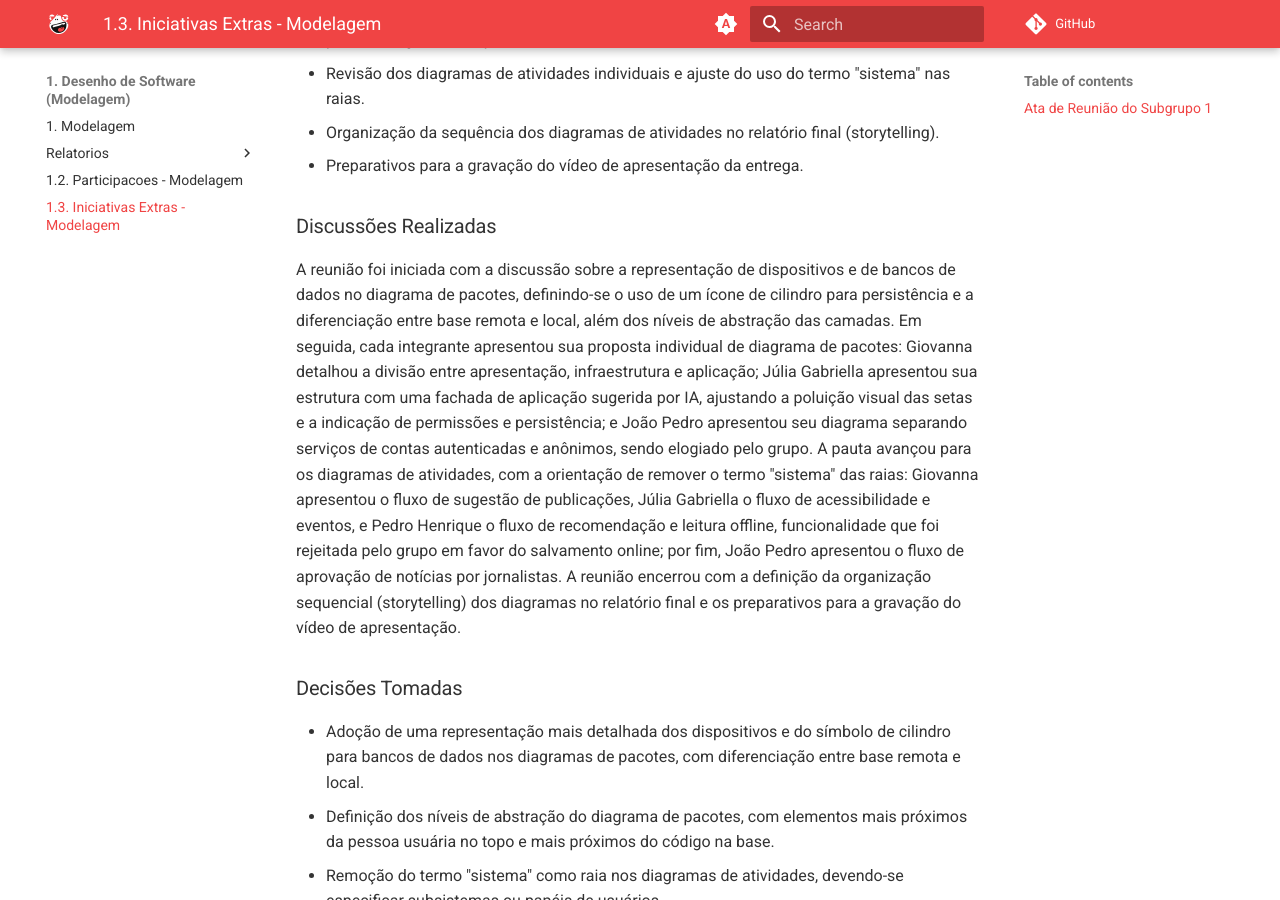
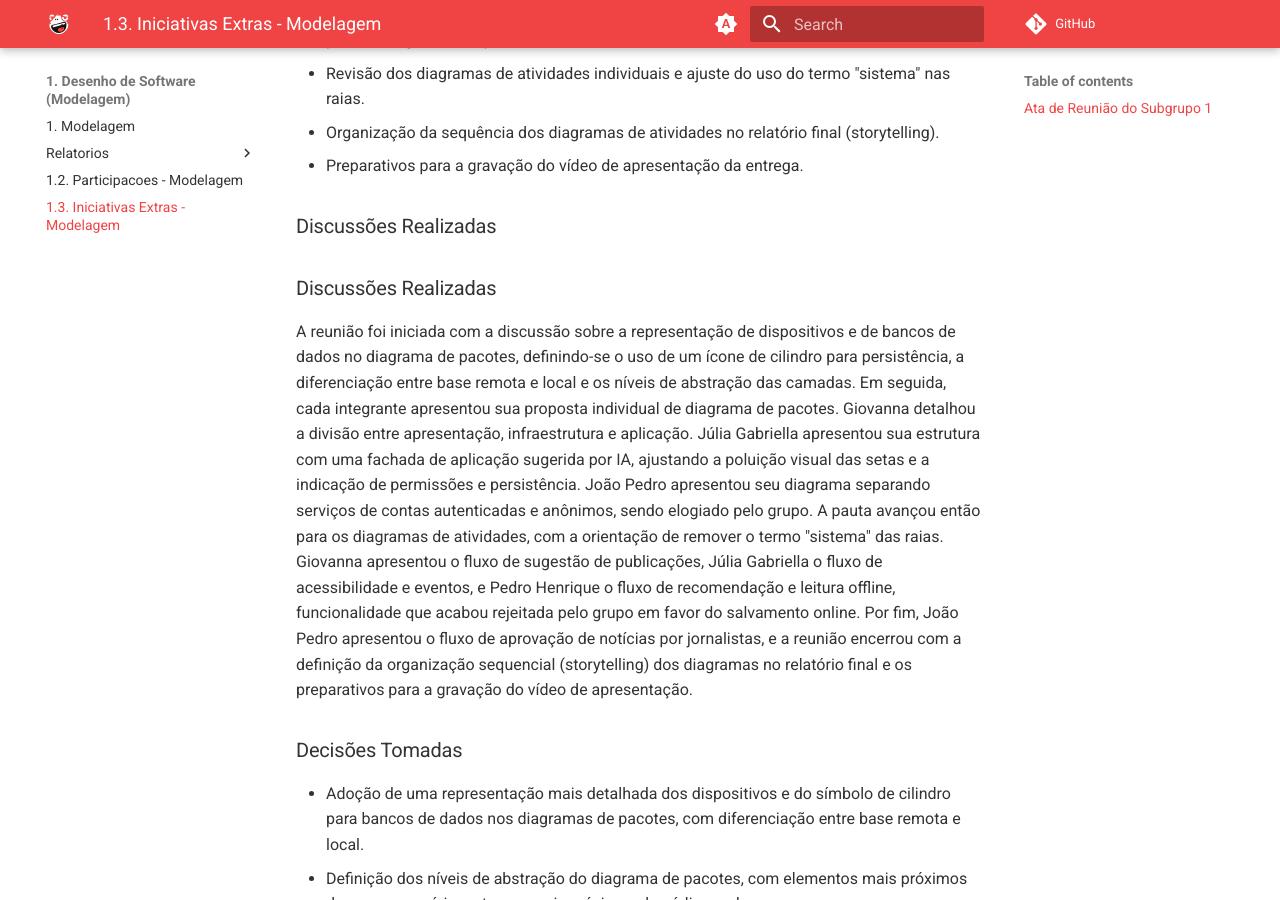
Before and after one commit to UnBArqDsw2026-2-Turma01/2026.2-T01-_G3_ProjetoPortalNoticias_Entrega_02, an MkDocs documentation site: the page built from docs/Base/1.3.IniciativasExtras.md, in a window 1280 px wide and 900 px high, scrolled down 882 px. Built offline with MkDocs 1.6.1 and Material for MkDocs 9.7.7, drawn with Linux system fonts in a browser that asks for light colours; comment, search, counter and statistics services are not loaded; some of the changed text lies outside the part shown.

Commit message:
fix: reestrutura atas

```diff
--- a/docs/Base/1.3.IniciativasExtras.md
+++ b/docs/Base/1.3.IniciativasExtras.md
@@ -28,7 +28,9 @@ João Pedro Lopes da Cruz, Giovanna Aguiar de Brito, Júlia Gabriella Ferreira S
 
 ### Discussões Realizadas
 
-A reunião foi iniciada com a discussão sobre a representação de dispositivos e de bancos de dados no diagrama de pacotes, definindo-se o uso de um ícone de cilindro para persistência e a diferenciação entre base remota e local, além dos níveis de abstração das camadas. Em seguida, cada integrante apresentou sua proposta individual de diagrama de pacotes: Giovanna detalhou a divisão entre apresentação, infraestrutura e aplicação; Júlia Gabriella apresentou sua estrutura com uma fachada de aplicação sugerida por IA, ajustando a poluição visual das setas e a indicação de permissões e persistência; e João Pedro apresentou seu diagrama separando serviços de contas autenticadas e anônimos, sendo elogiado pelo grupo. A pauta avançou para os diagramas de atividades, com a orientação de remover o termo "sistema" das raias: Giovanna apresentou o fluxo de sugestão de publicações, Júlia Gabriella o fluxo de acessibilidade e eventos, e Pedro Henrique o fluxo de recomendação e leitura offline, funcionalidade que foi rejeitada pelo grupo em favor do salvamento online; por fim, João Pedro apresentou o fluxo de aprovação de notícias por jornalistas. A reunião encerrou com a definição da organização sequencial (storytelling) dos diagramas no relatório final e os preparativos para a gravação do vídeo de apresentação.
+### Discussões Realizadas
+
+A reunião foi iniciada com a discussão sobre a representação de dispositivos e de bancos de dados no diagrama de pacotes, definindo-se o uso de um ícone de cilindro para persistência, a diferenciação entre base remota e local e os níveis de abstração das camadas. Em seguida, cada integrante apresentou sua proposta individual de diagrama de pacotes. Giovanna detalhou a divisão entre apresentação, infraestrutura e aplicação. Júlia Gabriella apresentou sua estrutura com uma fachada de aplicação sugerida por IA, ajustando a poluição visual das setas e a indicação de permissões e persistência. João Pedro apresentou seu diagrama separando serviços de contas autenticadas e anônimos, sendo elogiado pelo grupo. A pauta avançou então para os diagramas de atividades, com a orientação de remover o termo "sistema" das raias. Giovanna apresentou o fluxo de sugestão de publicações, Júlia Gabriella o fluxo de acessibilidade e eventos, e Pedro Henrique o fluxo de recomendação e leitura offline, funcionalidade que acabou rejeitada pelo grupo em favor do salvamento online. Por fim, João Pedro apresentou o fluxo de aprovação de notícias por jornalistas, e a reunião encerrou com a definição da organização sequencial (storytelling) dos diagramas no relatório final e os preparativos para a gravação do vídeo de apresentação.
 
 ### Decisões Tomadas
 
```
Also changed, not shown: other parts of docs/Base/1.3.IniciativasExtras.md (+1 -1 lines).
